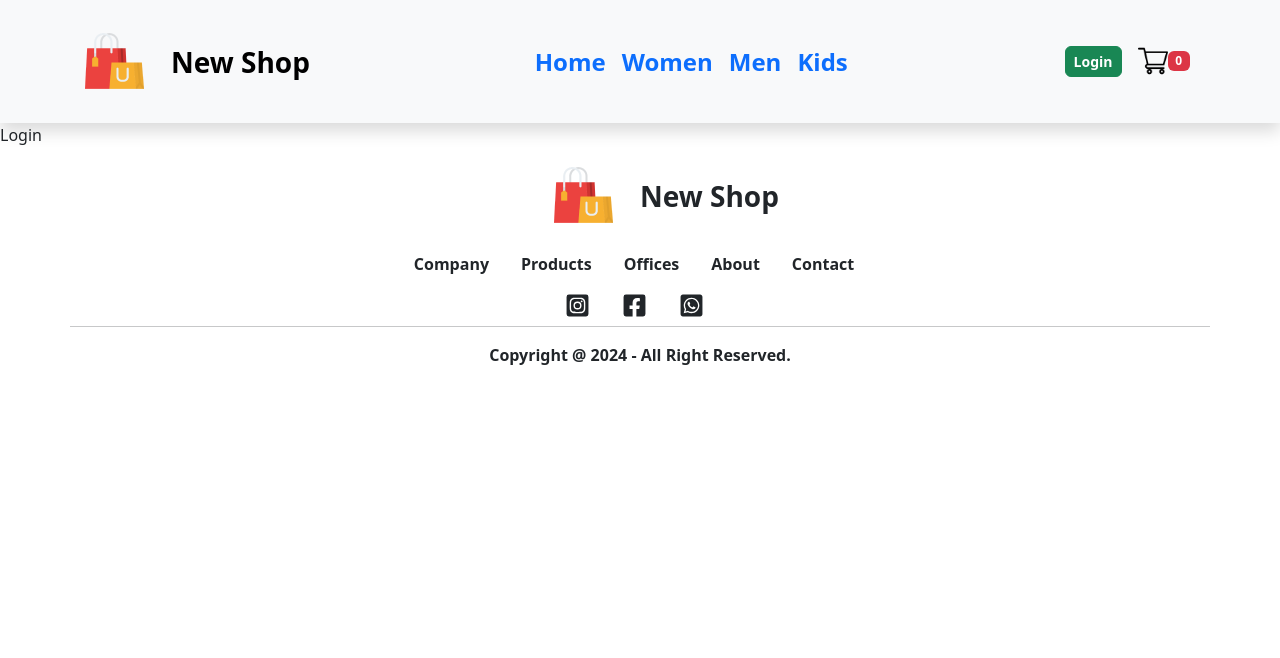
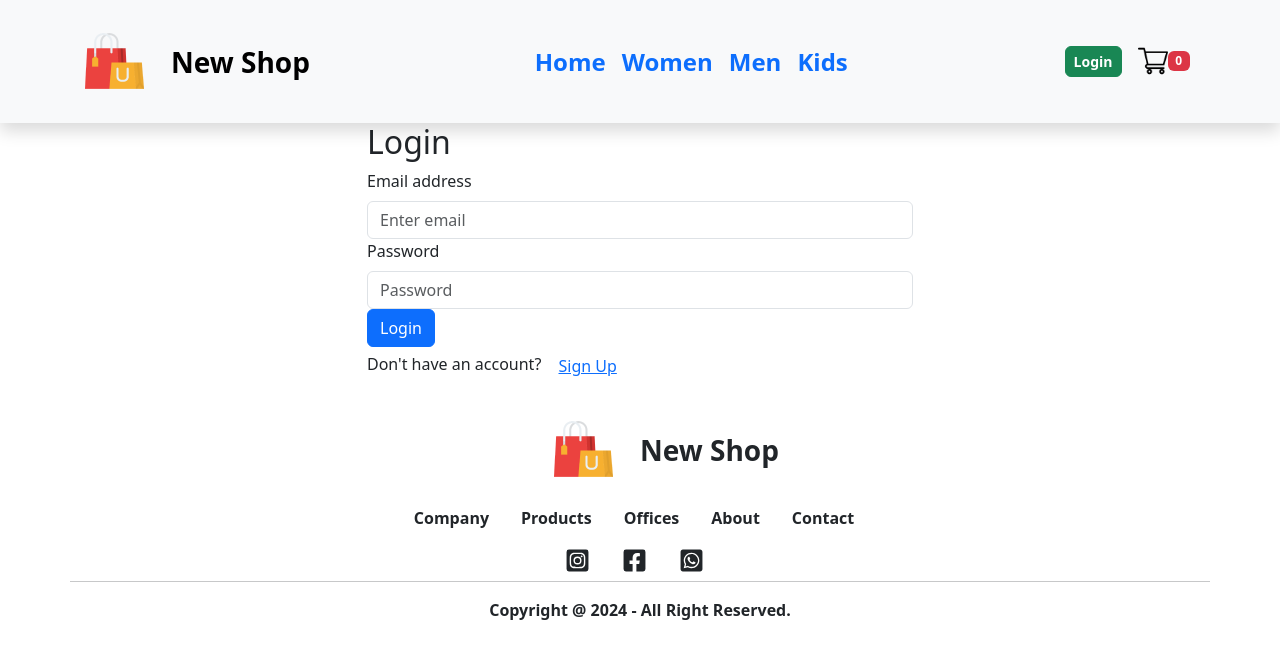
Before and after one commit to sulochanbarakoti/e-commerce, a React (Create React App) app in the folder frontend/: page /login in a window 1280 px wide. Shown: the top 658 px of the page. Built offline with nearby package versions, Linux system fonts and the light colour scheme.

Commit message:
some changes

```diff
--- a/frontend/src/App.js
+++ b/frontend/src/App.js
@@ -20,15 +20,15 @@ function App() {
         <Route path="/" element={<Home />} />
         <Route path="/login" element={<LoginSignup />} />
         <Route
-          path="/mens"
+          path="/men"
           element={<ShopCategory banner={men_banner} category="men" />}
         />
         <Route
-          path="/womens"
+          path="/women"
           element={<ShopCategory banner={women_banner} category="women" />}
         />
         <Route
-          path="/kids"
+          path="/kid"
           element={<ShopCategory banner={kid_banner} category="kid" />}
         />
         <Route path="/product" element={<Product />} />
--- a/frontend/src/Components/Navbar/NavMenu.js
+++ b/frontend/src/Components/Navbar/NavMenu.js
@@ -48,7 +48,7 @@ const Menu = () => {
                 setMenu("women");
               }}
             >
-              <Link to="/womens" style={{ textDecoration: "none" }}>
+              <Link to="/women" style={{ textDecoration: "none" }}>
                 Women
               </Link>
               {menu === "women" ? <hr /> : <></>}
@@ -58,20 +58,20 @@ const Menu = () => {
                 setMenu("man");
               }}
             >
-              <Link to="/mens" style={{ textDecoration: "none" }}>
+              <Link to="/men" style={{ textDecoration: "none" }}>
                 Men
               </Link>
               {menu === "man" ? <hr /> : <></>}
             </Nav.Link>
             <Nav.Link
               onClick={() => {
-                setMenu("kids");
+                setMenu("kid");
               }}
             >
-              <Link to="/kids" style={{ textDecoration: "none" }}>
+              <Link to="/kid" style={{ textDecoration: "none" }}>
                 Kids
               </Link>
-              {menu === "kids" ? <hr /> : <></>}
+              {menu === "kid" ? <hr /> : <></>}
             </Nav.Link>
           </Nav>
           <Nav>
--- a/frontend/src/Components/NewCollection/NewCollection.js
+++ b/frontend/src/Components/NewCollection/NewCollection.js
@@ -5,7 +5,7 @@ import Items from "../Items/Items";
 
 const NewCollection = () => {
   return (
-    <Container className="mt-4">
+    <Container fluid className="mt-4">
       <Row>
         <div className="fs-3 fw-bolder" style={{ textAlign: "center" }}>
           NEW COLLECTIONS
--- a/frontend/src/Components/Popular/Popular.js
+++ b/frontend/src/Components/Popular/Popular.js
@@ -10,7 +10,7 @@ import Items from "../Items/Items";
 
 const Popular = () => {
   return (
-    <Container className="mt-4">
+    <Container fluid className="mt-4">
       <Row>
         <div className="fs-3 fw-bolder" style={{ textAlign: "center" }}>
           POPULAR IN WOMEN
--- a/frontend/src/Pages/LoginSignup.js
+++ b/frontend/src/Pages/LoginSignup.js
@@ -1,7 +1,66 @@
-import React from "react";
+import React, { useState } from "react";
+import { Form, Button, Container, Row, Col } from "react-bootstrap";
 
 const LoginSignup = () => {
-  return <div>Login</div>;
+  const [mode, setMode] = useState("login");
+  const [email, setEmail] = useState("");
+  const [password, setPassword] = useState("");
+
+  const handleModeChange = () => {
+    setMode(mode === "login" ? "signup" : "login");
+  };
+
+  const handleSubmit = (e) => {
+    e.preventDefault();
+    if (mode === "login") {
+      // Handle login
+    } else {
+      // Handle signup
+    }
+  };
+
+  return (
+    <Container>
+      <Row className="justify-content-md-center">
+        <Col xs={12} md={6}>
+          <h2>{mode === "login" ? "Login" : "Sign Up"}</h2>
+          <Form onSubmit={handleSubmit}>
+            <Form.Group controlId="formBasicEmail">
+              <Form.Label>Email address</Form.Label>
+              <Form.Control
+                type="email"
+                placeholder="Enter email"
+                value={email}
+                onChange={(e) => setEmail(e.target.value)}
+                required
+              />
+            </Form.Group>
+            <Form.Group controlId="formBasicPassword">
+              <Form.Label>Password</Form.Label>
+              <Form.Control
+                type="password"
+                placeholder="Password"
+                value={password}
+                onChange={(e) => setPassword(e.target.value)}
+                required
+              />
+            </Form.Group>
+            <Button variant="primary" type="submit">
+              {mode === "login" ? "Login" : "Sign Up"}
+            </Button>
+          </Form>
+          <p>
+            {mode === "login"
+              ? "Don't have an account? "
+              : "Already have an account? "}
+            <Button variant="link" onClick={handleModeChange}>
+              {mode === "login" ? "Sign Up" : "Login"}
+            </Button>
+          </p>
+        </Col>
+      </Row>
+    </Container>
+  );
 };
 
 export default LoginSignup;
--- a/frontend/src/Pages/Product.js
+++ b/frontend/src/Pages/Product.js
@@ -15,14 +15,19 @@ const Product = () => {
       <Breadcurms product={product} />
       <Row>
         <Col>
-          <Col md={4}>
-            <Image src={product.image} />
-          </Col>
-          <Col md={8}>
-            <Image src={product.image} />
+          <Col className="text-center">
+            <Image src={product.image} style={{ width: "auto" }} />
           </Col>
         </Col>
-        <Col></Col>
+        <Col>
+          <div className="text-start fs-2 fw-semibold">{product.name}</div>
+          <div>
+            <span className="fs-4 me-1 text-danger text-decoration-line-through">
+              ${product.old_price}
+            </span>
+            <span className="fs-4 fw-semibold me-1">${product.new_price}</span>
+          </div>
+        </Col>
       </Row>
     </div>
   );
```
